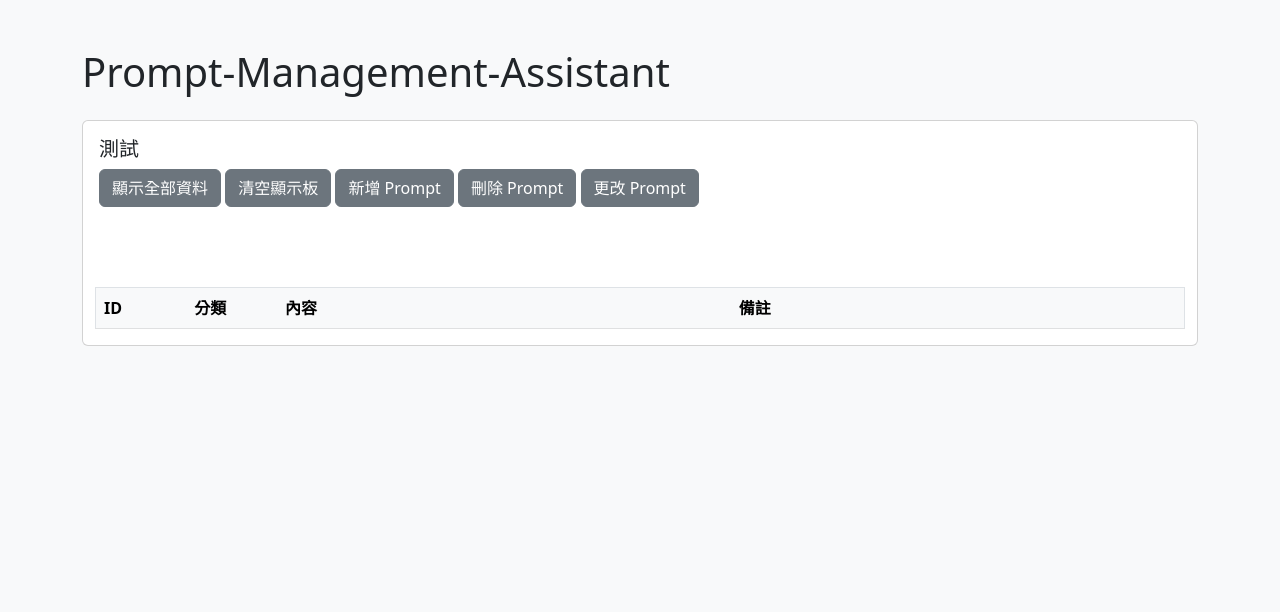
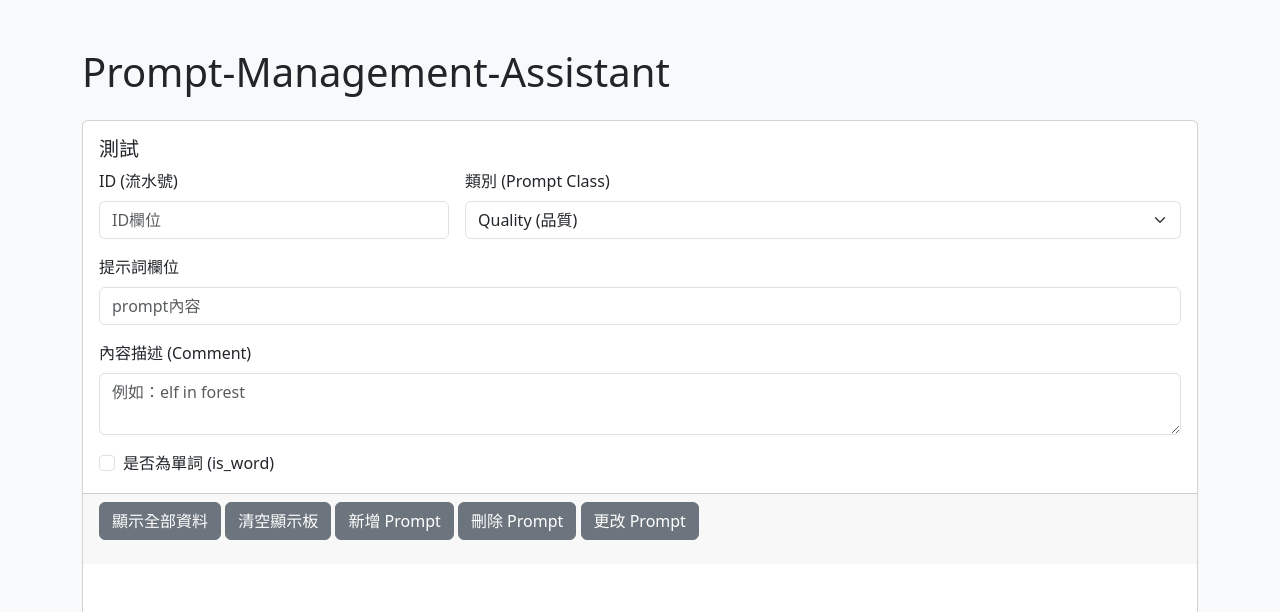
Before and after one commit to alen20000/comfyui-prompt-manager, a Flask app: page / in a window 1280 px wide. Shown: the top 612 px of the page. Run offline with Flask 3, Linux system fonts and the light colour scheme; lists and menus that the app fills with data are empty.

Commit message:
feat:finish add_prompt feature& modify html composition

```diff
--- a/routes/prompt.py
+++ b/routes/prompt.py
@@ -1,4 +1,4 @@
-from flask import Blueprint,render_template,jsonify
+from flask import Blueprint,render_template,jsonify,request
 from src.database.database import Database
 '''
 路由層API
@@ -27,7 +27,14 @@ def get_all_prompts():
 
 @prompt_bp.route('/add_prompt', methods=['POST'])
 def add_prompt():
-    pass
+    data: dict = request.get_json()
+
+    db.add_prompt(**data)
+
+    return  jsonify({
+        "status":"ok",
+        "message":"新增成功"
+    })
 
 @prompt_bp.route('/delete_prompt', methods=['DELETE'])
 def delete_prompt():
--- a/src/database/database.py
+++ b/src/database/database.py
@@ -31,7 +31,7 @@ class Database:
             conn.commit()
 
     def add_prompt(self,**kwargs):
-        '''新增欄位'''
+        '''新增資料'''
 
         with self._get_conn() as conn:
             sql,values = Statement_builder.build_insert(kwargs)
--- a/static/index.js
+++ b/static/index.js
@@ -1,7 +1,33 @@
-
+/*零件清單 */
 const btn_show_all_data = document.querySelector('#show_all_data');
 const cleaBtn = document.querySelector('#delect-display-content-btn');
 const data_body = document.querySelector('#data_body');
+const addBtn = document.getElementById('add_prompt-btn');
+
+
+/*工具區 */
+
+// 新增promt，打包資料成JSON物件準備送出
+function _getformdata(){
+    const prompt_content = document.getElementById("field_prompt_content").value;
+    const prompt_class = document.getElementById('prompt_class').value;
+    const comment = document.getElementById('field_prompt_comment').value;
+    const is_word = document.getElementById('field_is_word').checked ? 1 : 0;
+
+    //合成json物件
+    const payload = {                   // 這裡的 Key 要跟 SQL 欄位名對齊
+        "prompt": prompt_content,
+        "prompt_class": prompt_class,
+        "comment": comment,
+        "is_word": is_word
+    };
+
+    console.log("打包完成:", payload); //測試用
+    return payload;
+}
+
+
+
 
 btn_show_all_data.addEventListener('click', () =>{
         fetch('/get_all_prompts')
@@ -33,3 +59,17 @@ btn_show_all_data.addEventListener('click', () =>{
 cleaBtn.addEventListener('click', () =>{
     data_body.innerHTML = "";
 });
+
+
+
+addBtn.addEventListener('click', async  () =>{
+    //呼叫打包
+    const payload = _getformdata();
+
+    const response = await fetch('/add_prompt', {
+        method: 'POST', // 告訴後端我要「新增」東西
+        headers: { 'Content-Type': 'application/json' }, // 告訴後端這是一封 JSON 格式的包裹，這行大家都複製的
+        body: JSON.stringify(payload) // 把物件轉成「字串」，不然網路傳不動
+    });
+
+});
--- a/templates/Index.html
+++ b/templates/Index.html
@@ -16,7 +16,42 @@
         <div class="card mb-4">
             <div class="card-body">
                 <h5 class="card-title">測試</h5>
+                <div class="row g-3">
+                        <div class="col-md-4">
+                            <label class="form-label">ID (流水號)</label>
+                            <input type="number" id="field_id" class="form-control" placeholder="ID欄位">
+                        </div>
 
+                        <div class="col-md-8">
+                            <label class="form-label">類別 (Prompt Class)</label>
+                            <select id="prompt_class" class="form-select">
+                                <option value="quality">Quality (品質)</option>
+                                <option value="style">Style (風格)</option>
+
+                            </select>
+                        </div>
+
+                        <div class="col-12">
+                            <label class="form-label">提示詞欄位</label>
+                            <input type="text" id="field_prompt_content" class="form-control" placeholder="prompt內容">
+                        </div>
+
+                        <div class="col-12">
+                            <label class="form-label">內容描述 (Comment)</label>
+                            <textarea id="field_prompt_comment" class="form-control" rows="2" placeholder="例如：elf in forest"></textarea>
+                        </div>
+
+                        <div class="col-12">
+                            <div class="form-check">
+                                <input class="form-check-input" type="checkbox" id="field_is_word">
+                                <label class="form-check-label" for="field_is_word">
+                                    是否為單詞 (is_word)
+                                </label>
+                            </div>
+                        </div>
+                </div>
+            </div>
+            <div class="card-footer">
                 <button id="show_all_data" class="btn btn-secondary mb-3">
                     顯示全部資料
                 </button>
@@ -33,8 +68,8 @@
                 <button id="update_prompt-btn" class="btn btn-secondary mb-3">
                     更改 Prompt
                 </button>
+            </div>
 
-            </div>
             <div class="container mt-5">
 
                 <table id="display_result" class="table table-striped table-hover border">
@@ -55,7 +90,7 @@
         </div>
 
     </div>
-<script src="index.js"></script>
+<!-- <script src="index.js"></script> -->
 <script src="{{ url_for('static', filename='index.js') }}"></script>
 </body>
 </html>
```
